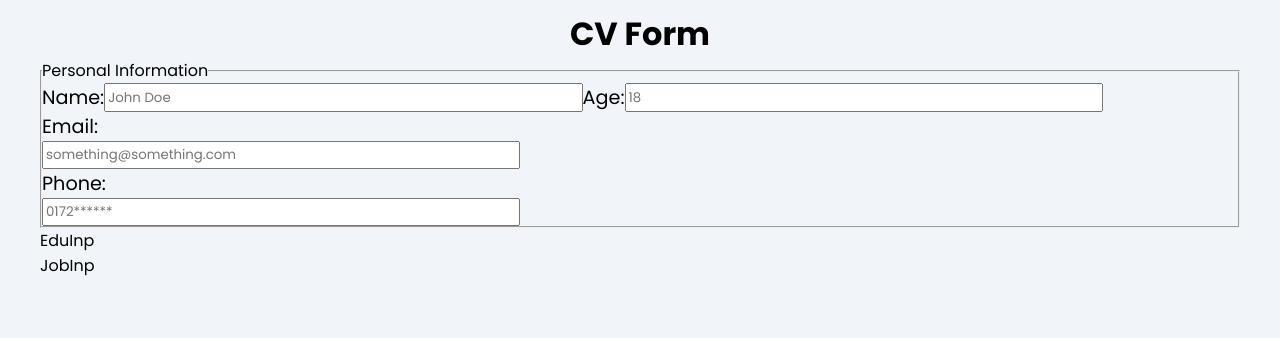
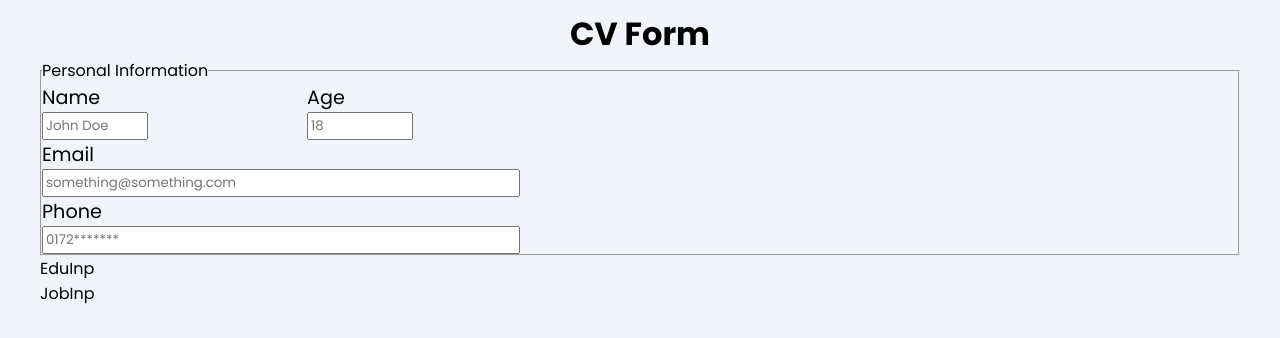
Before and after one commit to adnansyed101/CVCreator, a React (Vite) app: page / in a window 1280 px wide. Shown: the top 338 px of the page. Built offline with nearby package versions, Linux system fonts and the light colour scheme.

Commit message:
change markup of form

```diff
--- a/src/Input/PerInp.jsx
+++ b/src/Input/PerInp.jsx
@@ -4,7 +4,8 @@ const PerInp = () => {
       <fieldset>
         <legend>Personal Information</legend>
         <div className="group">
-          <label htmlFor="fName">Name: </label>
+          <p className="control">
+            <label htmlFor="fName">Name</label>
             <input
               type="text"
               name=""
@@ -12,7 +13,9 @@ const PerInp = () => {
               className="input"
               id="fName"
             />
-          <label htmlFor="age">Age: </label>
+          </p>
+          <p className="control">
+            <label htmlFor="age">Age</label>
             <input
               type="text"
               name=""
@@ -20,8 +23,10 @@ const PerInp = () => {
               className="input"
               id="age"
             />
+          </p>
         </div>
-        <label htmlFor="email">Email: </label>
+        <p className="control">
+          <label htmlFor="email">Email</label>
           <input
             type="email"
             name=""
@@ -29,14 +34,17 @@ const PerInp = () => {
             className="input"
             id="email"
           />
-        <label htmlFor="phone">Phone: </label>
+        </p>
+        <p className="control">
+          <label htmlFor="phone">Phone</label>
           <input
             type="text"
             name=""
-          placeholder="0172******"
+            placeholder="0172*******"
             className="input"
             id="phone"
           />
+        </p>
       </fieldset>
     </div>
   );
```
Lines whose indentation alone changed are shown as unchanged.
